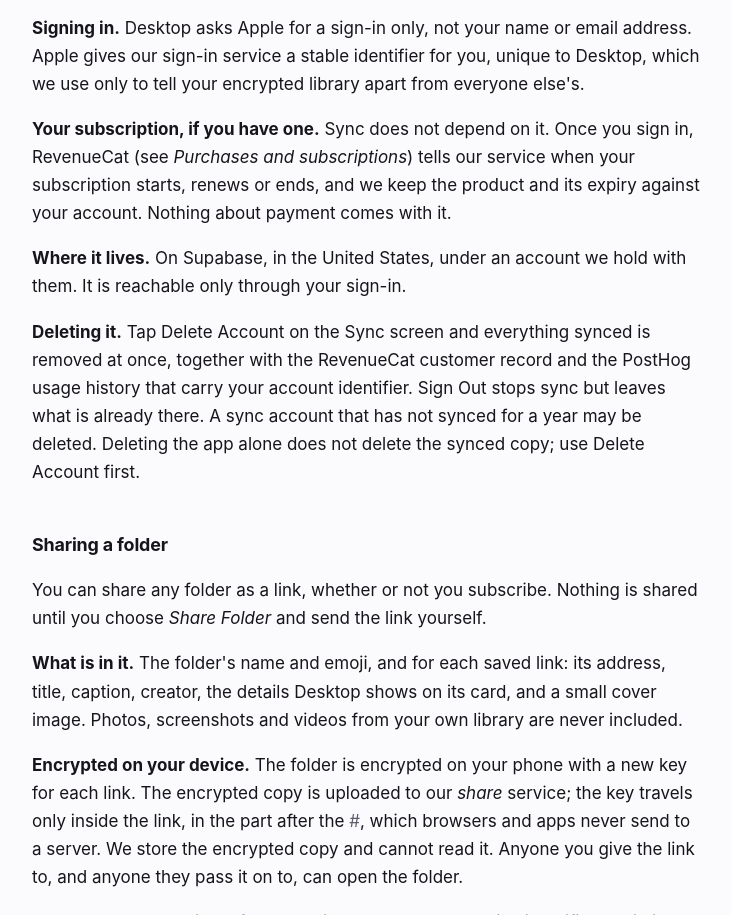
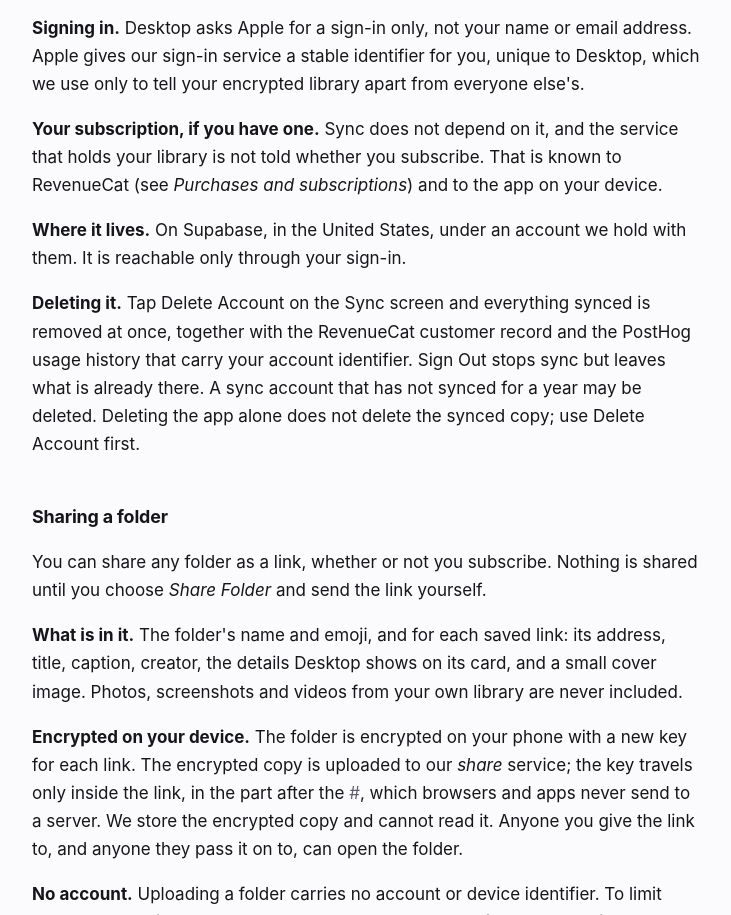
Before and after one commit to amrslm/vrkive-site, a plain HTML site: page desktop/privacy/index.html in a window 1280 px wide. Shown: the part 4268-5183 px from the top of the page, without its empty margins (272-1003 px from the left). Drawn offline with Linux system fonts and the light colour scheme.

Commit message:
Sync service is not told about the subscription

```diff
--- a/desktop/privacy/index.html
+++ b/desktop/privacy/index.html
@@ -146,10 +146,9 @@ are deleted, how large the encrypted files are, and when your devices sync.</p>
 <p><strong>Signing in.</strong> Desktop asks Apple for a sign-in only, not your name or email
 address. Apple gives our sign-in service a stable identifier for you, unique to Desktop, which we
 use only to tell your encrypted library apart from everyone else's.</p>
-<p><strong>Your subscription, if you have one.</strong> Sync does not depend on it. Once you sign
-in, RevenueCat (see <em>Purchases and subscriptions</em>) tells our service when your
-subscription starts, renews or ends, and we keep the product and its expiry against your
-account. Nothing about payment comes with it.</p>
+<p><strong>Your subscription, if you have one.</strong> Sync does not depend on it, and the
+service that holds your library is not told whether you subscribe. That is known to RevenueCat
+(see <em>Purchases and subscriptions</em>) and to the app on your device.</p>
 <p><strong>Where it lives.</strong> On Supabase, in the United States, under an account we hold
 with them. It is reachable only through your sign-in.</p>
 <p><strong>Deleting it.</strong> Tap Delete Account on the Sync screen and everything synced is
```
